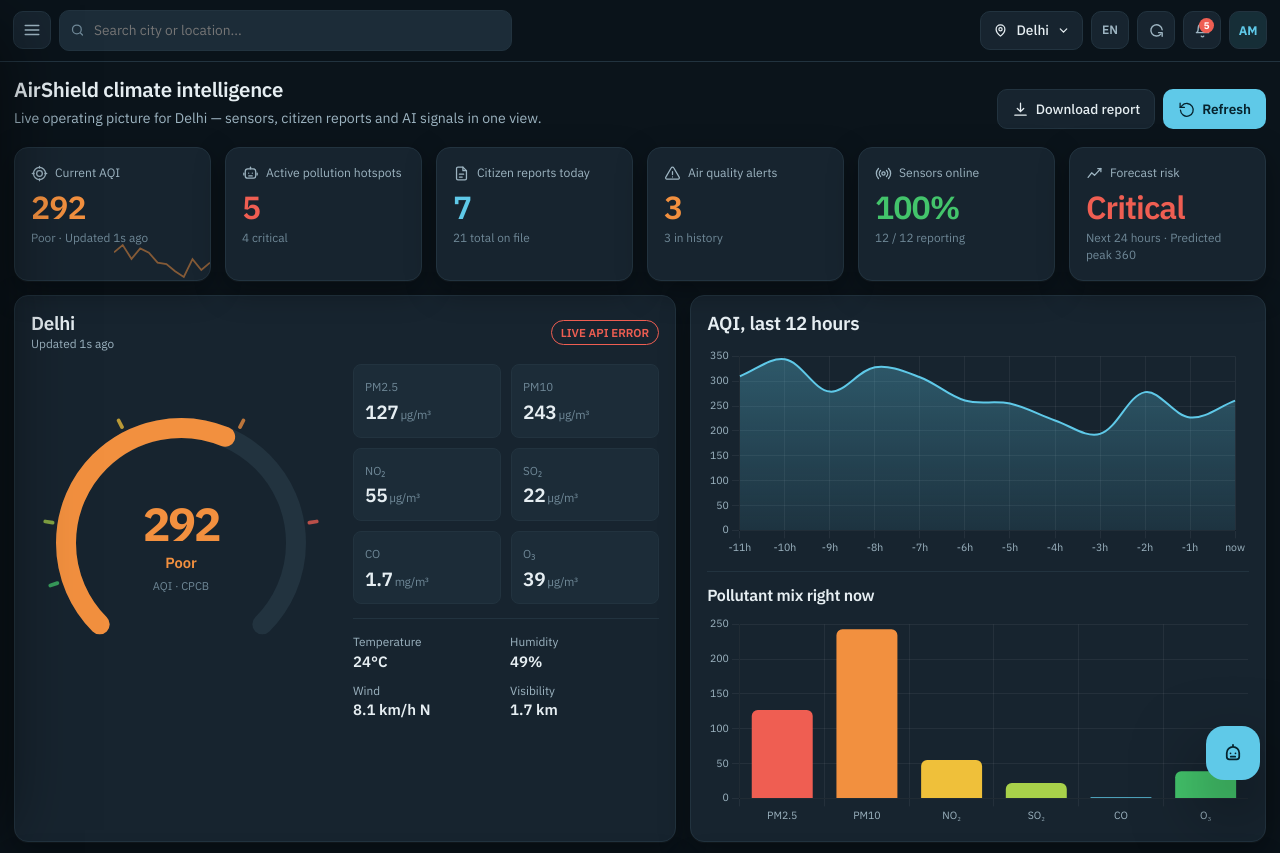
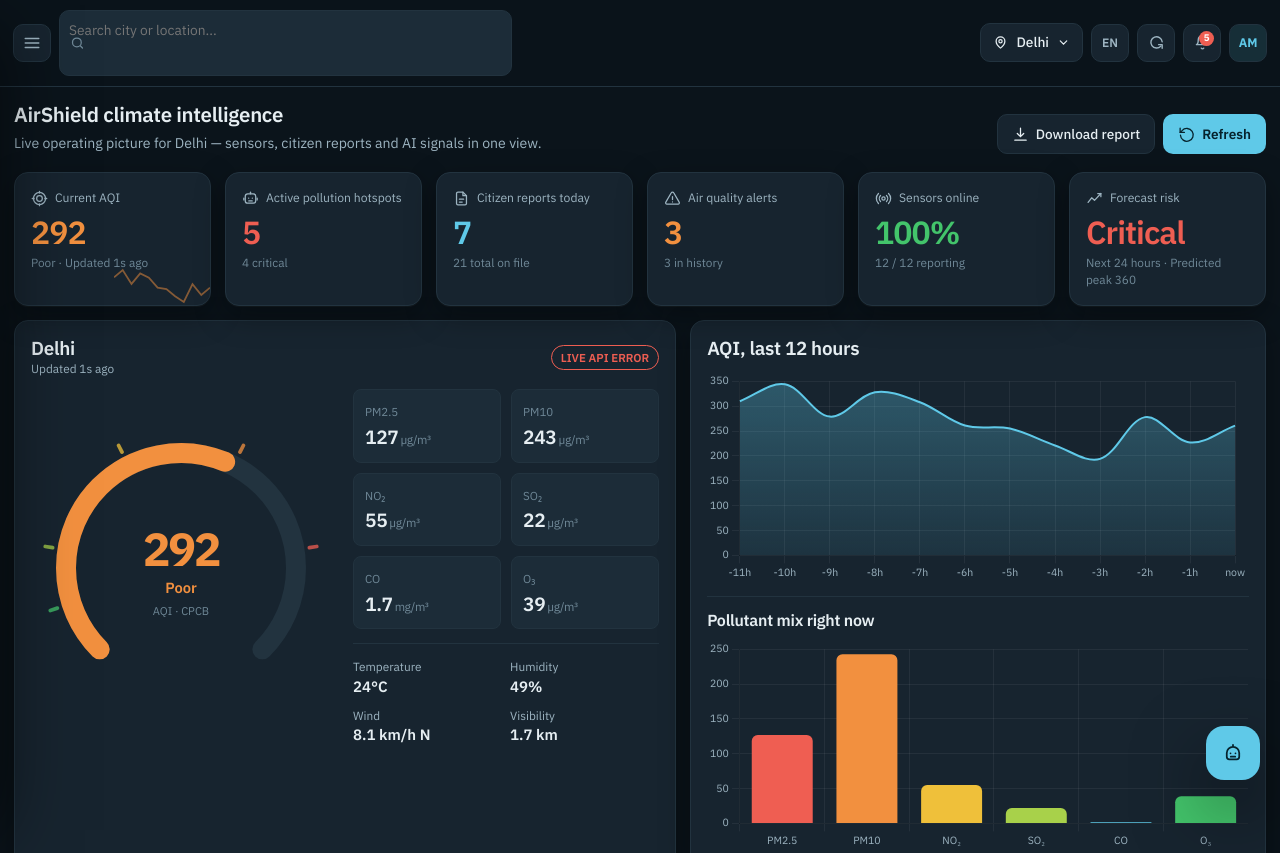
Before and after one commit to Anurag-rao211/Air-Shield, a website: page index.html in a window 1280 px wide. Shown: the top 853 px of the page. Drawn offline with nearby package versions, Linux system fonts and the light colour scheme; no server answers; a web font is replaced by a local one.

Commit message:
Update styles.css

```diff
--- a/css/styles.css
+++ b/css/styles.css
@@ -147,7 +147,7 @@ button,input,select,textarea{font:inherit; color:inherit}
 .field > span{display:block; font-size:.78rem; color:var(--fg-2); margin-bottom:5px}
 .field .req{color:var(--vpoor)}
 input[type=text],input[type=datetime-local],input[type=number],select,textarea{
-  width:100%;  border-radius:10px; border:1px solid var(--line-soft);
+  width:100%; padding:9px 12px 34px 9px; border-radius:10px; border:1px solid var(--line-soft);
   background:var(--panel-2); font-size:.86rem;
 }
 textarea{resize:vertical; min-height:84px}
```
